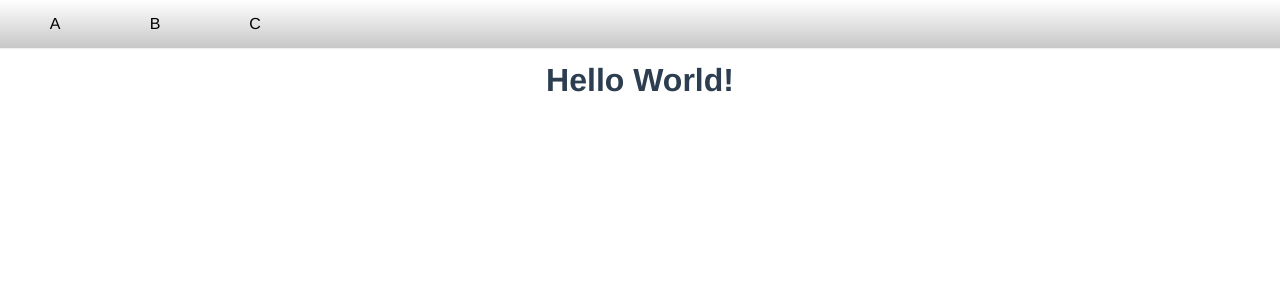
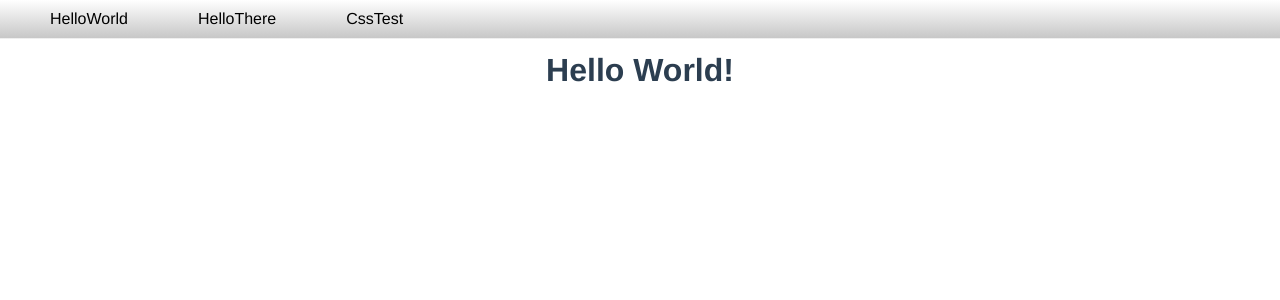
Before and after one commit to Nicch-N/VueProject, a Vue app in the folder vue-app/: page / in a window 1280 px wide. Shown: the top 300 px of the page. Built offline with nearby package versions, Linux system fonts and the light colour scheme.

Commit message:
Css
Added TransitionProperty

```diff
--- a/vue-app/jsconfig.json
+++ b/vue-app/jsconfig.json
@@ -4,6 +4,7 @@
     "module": "esnext",
     "baseUrl": "./",
     "moduleResolution": "node",
+    "jsx":"preserve",
     "paths": {
       "@/*": [
         "src/*"
--- a/vue-app/src/App.vue
+++ b/vue-app/src/App.vue
@@ -53,7 +53,7 @@ export default {
   color: #2c3e50;
 }
 .content{
-  margin-top: 1vw;
+  padding-top: 1vw;
 }
 </style>
 
--- a/vue-app/src/components/CssTest.vue
+++ b/vue-app/src/components/CssTest.vue
@@ -8,7 +8,6 @@
     .mid{
         display: flex;
         flex:1 1 auto;
-        size: 100%;
         color: black;
         background-color: black;
     }
@@ -20,6 +19,7 @@
         margin-right: 50%;
         margin-top: 50%;
         border-radius: 40%;
+        transition: .25s;
     }
     .button:hover{
         background-color: blue;
--- a/vue-app/src/components/NavBar.vue
+++ b/vue-app/src/components/NavBar.vue
@@ -30,25 +30,30 @@
         margin-top: 0px;
     }
     .navItem{
-        margin-right: 50px;
-        width: 50px;
-        padding: 5px 0;
+        margin-right: 30px;
+        padding: 5px 20px;
         display: inline;
         text-align: center;
         color: black;
         font-style: normal;
         text-decoration: none;
+        transition: .3s;
+        border-radius: 30%
     }
     .navItem:hover{
         background-color: rgb(180, 180, 180);
-        border-radius: 15%;
+        border-radius: 20%;
     }
 </style>
 <template>
     <div class="navBar">
-        <!-- {{Object.values(routes)}} -->
-        <a class="navItem" :href="routes.HelloWorld">A</a>
-        <a class="navItem" :href="routes.HelloThere">B</a>
-        <a class="navItem" :href="routes.CssTest">C</a>
+        <!-- {{Object.values(routes)}}
+        <a class="navItem" :href="routes.HelloWorld">HelloWorld</a>
+        <a class="navItem" :href="routes.HelloThere">HelloThere</a>
+        <a class="navItem" :href="routes.CssTest">CssTest</a> -->
+        <div v-for="(value, key) in routes" :key="key">
+            <a class="navItem" :href="value">{{key}}</a>
+        </div>
     </div>
+
 </template>
```
Also changed, not shown: vue-app/package.json (+5 -2 lines), 1 other file (tests, documents, lock files or other folders).
